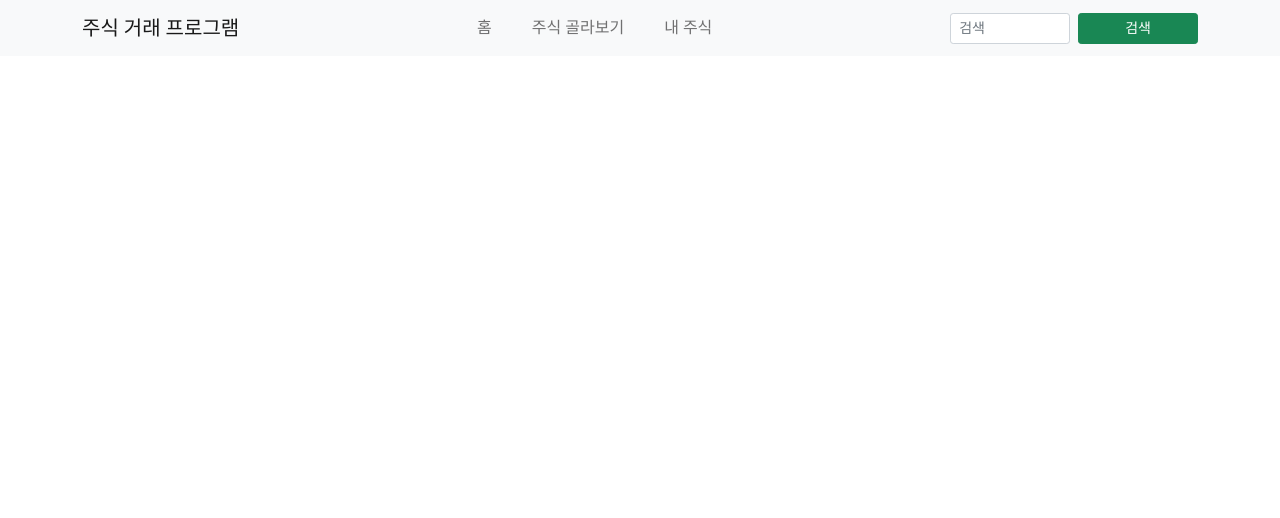
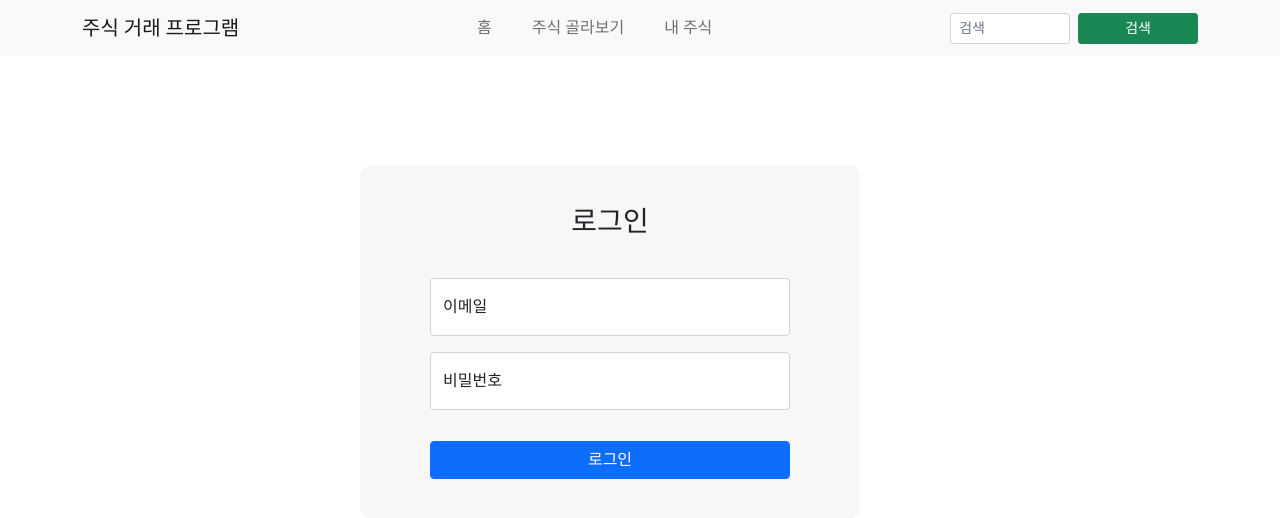
Before and after one commit to jungsom/stock-trading-client, a React (Vite) app: page /login in a window 1280 px wide. Shown: the top 518 px of the page. Built offline with nearby package versions, Linux system fonts and the light colour scheme; a web font is replaced by a local one.

Commit message:
feat: 로그인 api 호출 완료

```diff
--- a/src/App.tsx
+++ b/src/App.tsx
@@ -9,7 +9,9 @@ function App() {
       <Header />
       <Routes>
         <Route path='/stock' element={<StockPage />} />
-        <Route path='/my' element={<LoginPage />} />
+        <Route path='/login' element={<LoginPage />} />
+        <Route path='/my' element={<div>My Page</div>} />
+        <Route path='/' element={<div>Home Page</div>} />
       </Routes>
     </BrowserRouter>
   );
--- a/src/component/Login.tsx
+++ b/src/component/Login.tsx
@@ -2,8 +2,25 @@ import FloatingLabel from 'react-bootstrap/FloatingLabel';
 import Form from 'react-bootstrap/Form';
 import './Login.css';
 import { Button } from 'react-bootstrap';
+import { login } from '../services/UserService';
+import { useState } from 'react';
+import { useNavigate } from 'react-router-dom';
 
 function LoginForm() {
+  const [email, setEmail] = useState('');
+  const [password, setPassword] = useState('');
+  const navigate = useNavigate();
+
+  const handleLogin = async (e: React.FormEvent) => {
+    e.preventDefault();
+    try {
+      await login({ email, password });
+      navigate('/my');
+    } catch (error) {
+      alert('로그인 실패');
+    }
+  };
+
   return (
     <>
       <div className='login-container'>
@@ -11,13 +28,33 @@ function LoginForm() {
           <div className='login-header'>
             <h3> 로그인 </h3>
           </div>
-        <FloatingLabel controlId='floatingInput' label='이메일' className='mb-3'>
-          <Form.Control type='email' placeholder='name@example.com' />
+          <FloatingLabel
+            controlId='floatingInput'
+            label='이메일'
+            className='mb-3'
+          >
+            <Form.Control
+              type='email'
+              placeholder='name@example.com'
+              value={email}
+              onChange={(e) => setEmail(e.target.value)}
+            />
           </FloatingLabel>
           <FloatingLabel controlId='floatingPassword' label='비밀번호'>
-          <Form.Control type='password' placeholder='Password' />
+            <Form.Control
+              type='password'
+              placeholder='Password'
+              value={password}
+              onChange={(e) => setPassword(e.target.value)}
+            />
           </FloatingLabel>
-        <Button type='submit' className='btn btn-primary mt-3'> 로그인 </Button>
+          <Button
+            onClick={handleLogin}
+            type='button'
+            className='btn btn-primary mt-3'
+          >
+            로그인
+          </Button>
         </div>
       </div>
     </>
--- a/src/component/header.tsx
+++ b/src/component/header.tsx
@@ -7,15 +7,15 @@ const Header = () => {
   return (
     <Navbar bg='light' expand='lg'>
       <Container>
-        <Navbar.Brand href='#home' className='me-auto'>
+        <Navbar.Brand href='/' className='me-auto'>
           주식 거래 프로그램
         </Navbar.Brand>
         <Navbar.Toggle aria-controls='basic-navbar-nav' />
         <Navbar.Collapse id='basic-navbar-nav'>
           <Nav className='mx-auto gap-4'>
-            <Nav.Link href='home'>홈</Nav.Link>
+            <Nav.Link href='/'>홈</Nav.Link>
             <Nav.Link href='stock'>주식 골라보기</Nav.Link>
-            <Nav.Link href='my'>내 주식</Nav.Link>
+            <Nav.Link href='login'>내 주식</Nav.Link>
           </Nav>
           <Form className='d-flex'>
             <FormControl
--- /dev/null
+++ b/src/interfaces/User.ts
@@ -0,0 +1,4 @@
+export interface Login {
+    email: string;
+    password: string;
+}
--- a/src/services/StockService.tsx
+++ b/src/services/StockService.tsx
@@ -1,8 +1,9 @@
 export const fetchStocks = async () => {
   try {
-    const response = await fetch('http://localhost:3000/stock');
+    const response = await fetch(`${import.meta.env.VITE_SERVER_URL}/stock`);
     return await response.json();
   } catch (error) {
     console.error(error);
+    throw new Error('주식 정보를 받아올 수 없습니다.');
   }
 };
--- /dev/null
+++ b/src/services/UserService.tsx
@@ -0,0 +1,25 @@
+import { Login } from '../interfaces/User';
+
+export const login = async ({ email, password }: Login) => {
+  try {
+    const response = await fetch(
+      `${import.meta.env.VITE_SERVER_URL}/user/login`,
+      {
+        method: 'POST',
+        headers: {
+          'Content-Type': 'application/json'
+        },
+        body: JSON.stringify({ email, password })
+      }
+    );
+
+    if (!response.ok) {
+      throw new Error('로그인에 실패했습니다.');
+    }
+
+    return await response.json();
+  } catch (error) {
+    console.error(error);
+    throw new Error('로그인에 실패했습니다.');
+  }
+};
```
Lines whose indentation alone changed are shown as unchanged.
